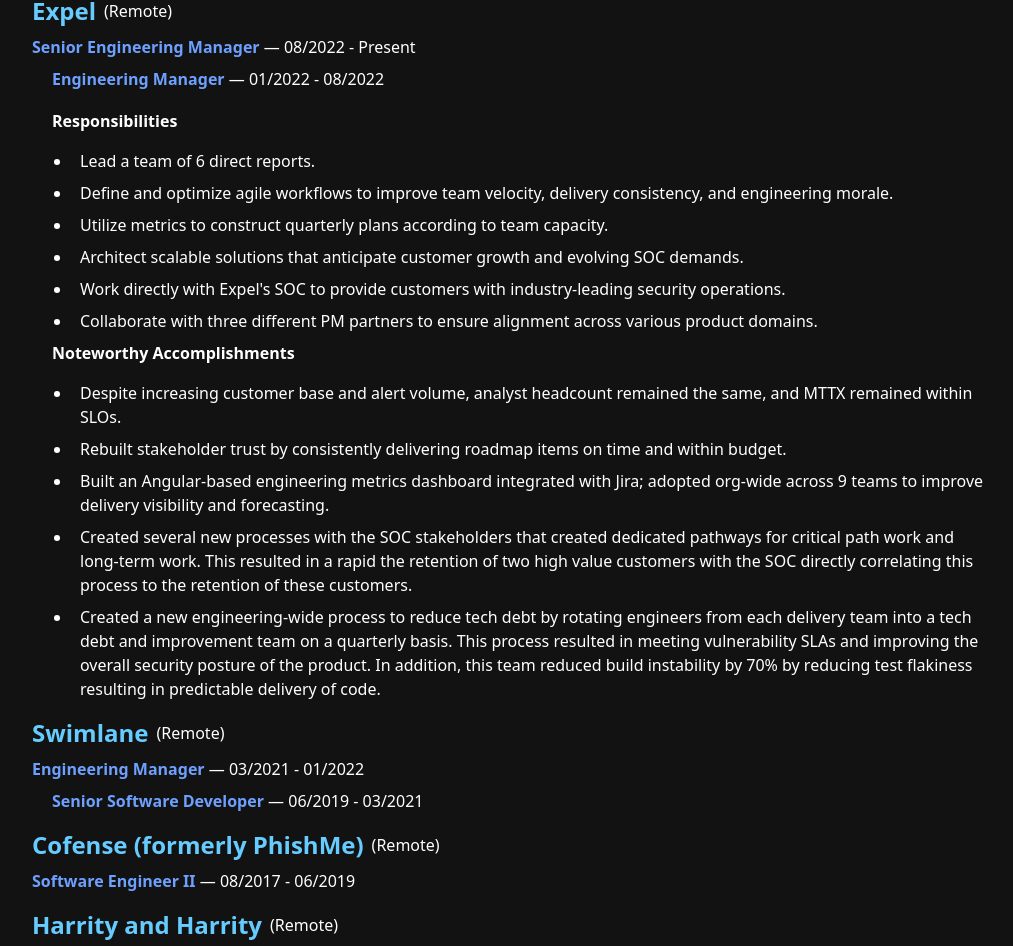
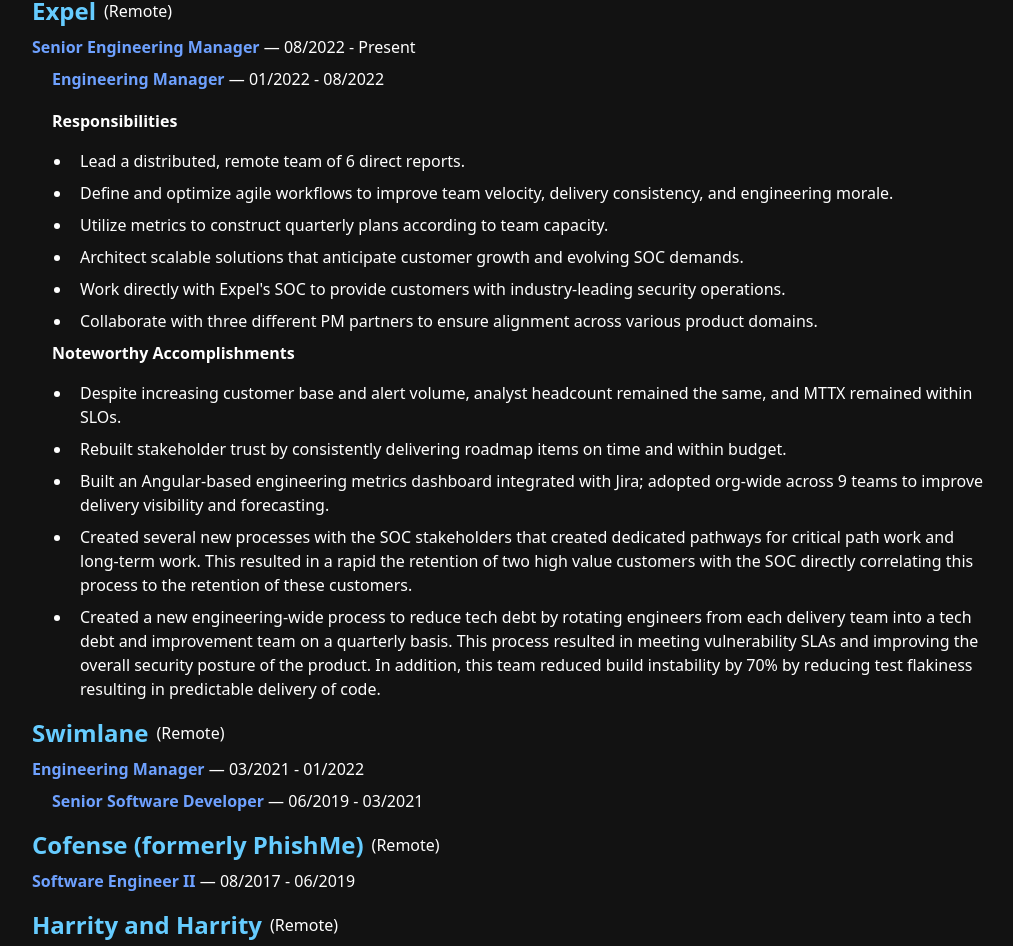
Before and after one commit to JacobHeater/jacobheater.github.io, a Next.js app: page /about/resume in a window 1280 px wide. Shown: the part 1189-2135 px from the top of the page, without its empty margins (128-1141 px from the left). Built offline with nearby package versions, Linux system fonts and the light colour scheme; a web font is replaced by a local one.

Commit message:
fix: clarify team structure in experience description for improved accuracy

```diff
--- a/src/app/about/resume/data/experience/experience.ts
+++ b/src/app/about/resume/data/experience/experience.ts
@@ -27,7 +27,7 @@
     description: `
 ## Responsibilities
 
-- Lead a team of 6 direct reports.
+- Lead a distributed, remote team of 6 direct reports.
 - Define and optimize agile workflows to improve team velocity, delivery consistency, and engineering morale.
 - Utilize metrics to construct quarterly plans according to team capacity.
 - Architect scalable solutions that anticipate customer growth and evolving SOC demands.
```
